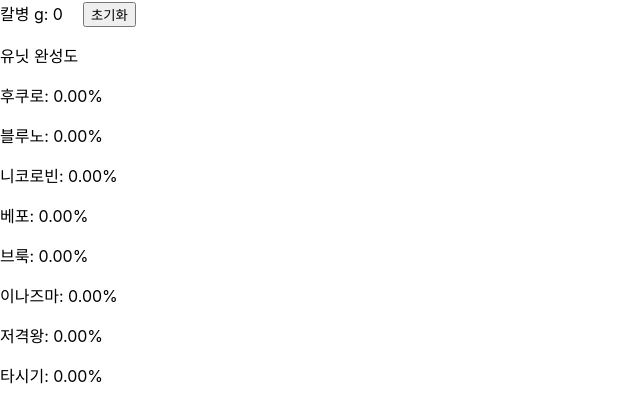
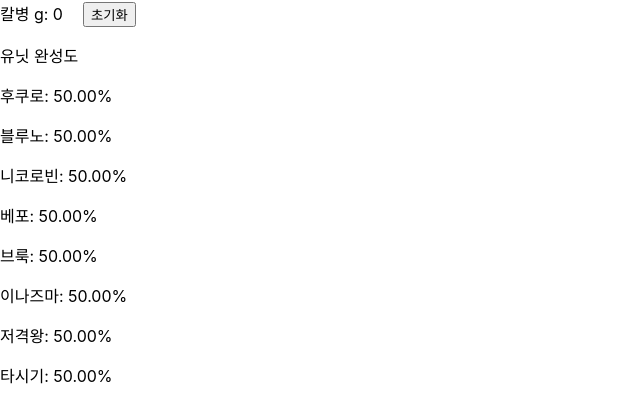
Before and after one commit to JeonB/ORD, a React (Create React App) app: page / in a window 1280 px wide. Shown: the part 391-797 px from the top of the page, without its empty margins (0-640 px from the left). Built offline with nearby package versions, Linux system fonts and the light colour scheme.

Commit message:
Mod logic

```diff
--- a/src/composition/Uncommon.tsx
+++ b/src/composition/Uncommon.tsx
@@ -33,19 +33,37 @@ const Uncommon: React.FC<UncommonProps> = ({ initialCount }) => {
 
       Object.keys(composition).forEach((unit) => {
         const unitConditions = composition[unit];
-        const totalConditions = Object.keys(unitConditions).length;
+        var totalConditions = Object.values(unitConditions);
         const satisfiedConditions = Object.keys(unitConditions).filter(
           (condition) =>
             (initialCount[condition] || 0) >= unitConditions[condition],
-        );
+        ).values;
+        if (Array.isArray(totalConditions)) {
+          // totalConditions 배열의 값의 합을 계산
+          const sumOfValues = totalConditions.reduce(
+            (accumulator, currentValue) => accumulator + currentValue,
+            0,
+          );
 
+          // 값의 합이 0보다 큰 경우에만 totalConditions 배열에 추가
+          if (sumOfValues > 0) {
+            newCompletion[unit] = (1 / sumOfValues) * 100;
+          }
+
+          console.log(totalConditions);
+        } else {
+          const satisfiedConditions = Object.keys(unitConditions).filter(
+            (condition) =>
+              (initialCount[condition] || 0) >= unitConditions[condition],
+          ).values;
+        }
         // Calculate completion percentage only if all conditions are satisfied
-        if (satisfiedConditions.length === totalConditions) {
-          newCompletion[unit] = 100;
-        } else {
-          newCompletion[unit] =
-            (satisfiedConditions.length / totalConditions) * 100;
-        }
+        // if (satisfiedConditions === totalConditions) {
+        //   newCompletion[unit] = 100;
+        // } else {
+        //   newCompletion[unit] =
+        //     (satisfiedConditions.length / totalConditions) * 100;
+        // }
       });
 
       setCompletion(newCompletion);
```
